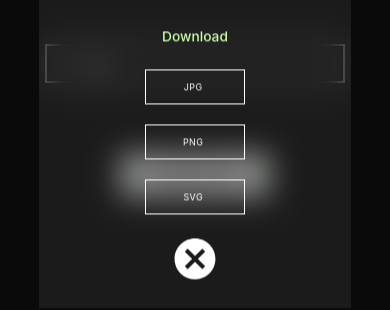
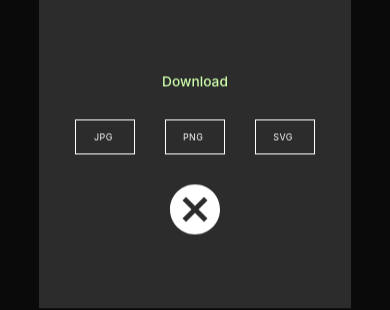
Before and after one commit to yashcode4/qr-generator-react, a React (Create React App) app: page /generate in a window 390 px wide. Both pictures are taken after typing "Sample" into the empty fields and a click on the button "GENERATE". Shown: the part 451-761 px from the top of the page. Built offline with nearby package versions, Linux system fonts and the light colour scheme.

Commit message:
"Changes in the Results CSS"

```diff
--- a/src/App.css
+++ b/src/App.css
@@ -469,14 +469,17 @@ button:hover {
     padding: 0;
   }
 
+  .Qr-container {
+    background-color: rgba(44, 44, 44);
+  }
 
   .buttonRow {
-    flex-direction: column;
+   margin: 10px 0;
   }
 
   .download {
     width: 40%;
-
+    margin: 0 5px;
   }
 
 }
```
